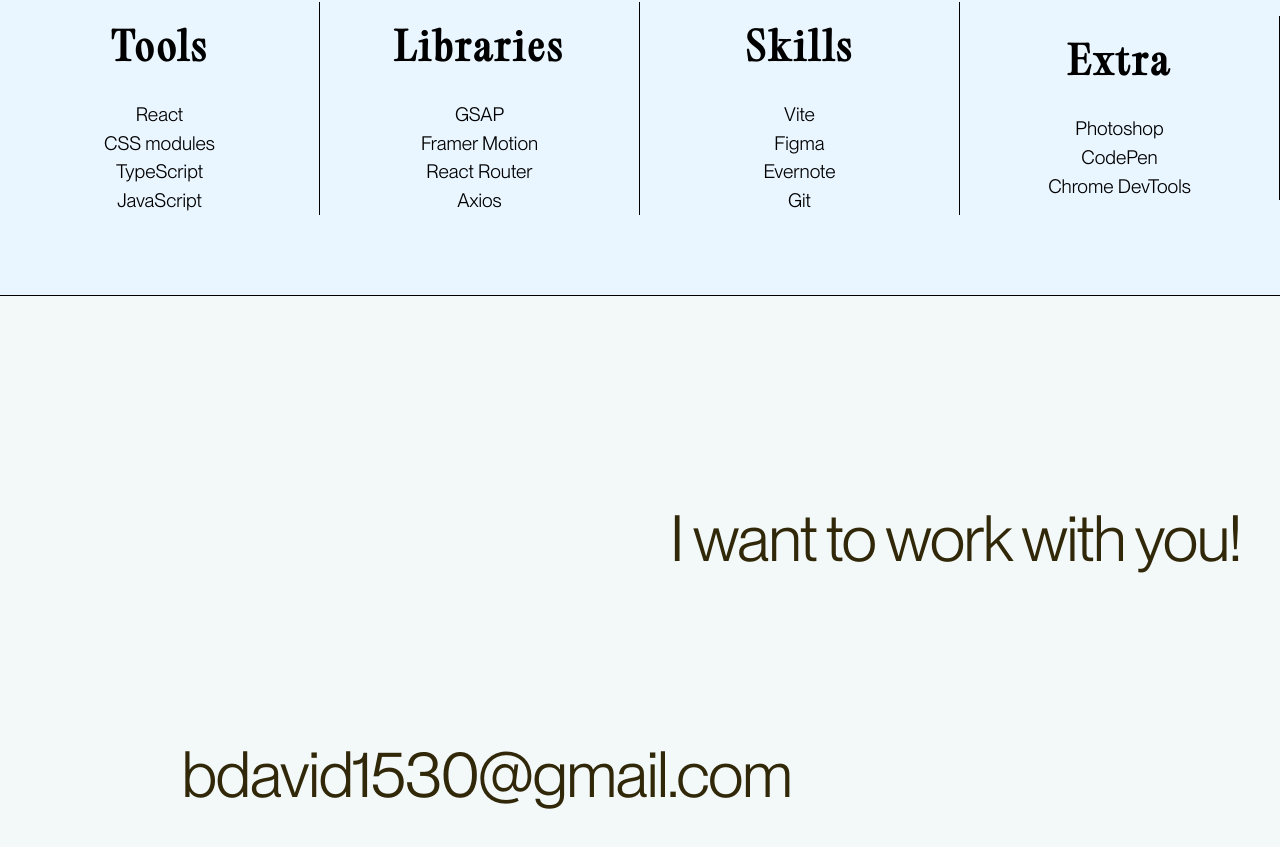
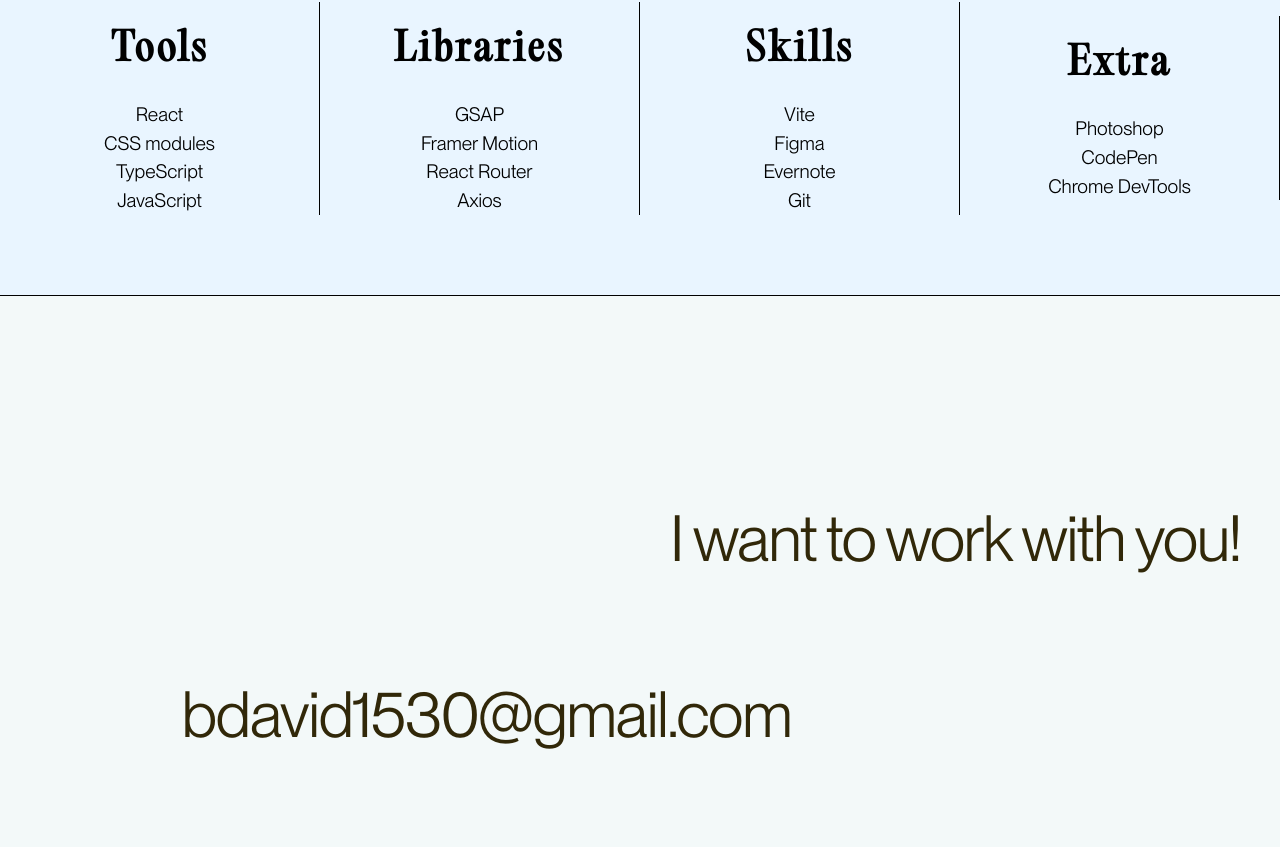
Before and after one commit to brian-david4/brian-portfolio-website, a React (Vite) app in the folder portfolio-website/: page / in a window 1280 px wide. Shown: the part 2768-3615 px from the top of the page. Built offline with nearby package versions, Linux system fonts and the light colour scheme.

Commit message:
Make home trail disappear on footer enter

```diff
--- a/portfolio-website/src/App.tsx
+++ b/portfolio-website/src/App.tsx
@@ -27,12 +27,24 @@ function App() {
     }
   }, [pathname]);
 
+  // check footer hover on homepage
+  const [footerHovered, setFooterHovered] = useState(false);
+
   return (
     <>
-      <MouseTrail on404Page={on404Page} />
+      <MouseTrail footerHovered={footerHovered} on404Page={on404Page} />
       <Header on404Page={on404Page} />
       <Routes location={location} key={location.pathname}>
-        <Route index element={<Home />} />
+        <Route
+          index
+          element={
+            <Home
+              footerHovered={footerHovered}
+              handleMouseEnter={() => setFooterHovered(true)}
+              handleMouseLeave={() => setFooterHovered(false)}
+            />
+          }
+        />
         <Route path="/about" element={<About />} />
         <Route path="/projects" element={<Projects />} />
         <Route path="*" element={<NotFound />} />
--- a/portfolio-website/src/components/ContactMouseEffect/ContactMouseEffect.tsx
+++ b/portfolio-website/src/components/ContactMouseEffect/ContactMouseEffect.tsx
@@ -16,8 +16,21 @@ const ContactMouseEffect = ({ isTitleHovered }: ContactMouseEffectProps) => {
       {colours.map((colour, idx) => (
         <motion.div
           key={`cursor_${idx}`}
-          animate={{ opacity: isTitleHovered ? 1 : 0, left: x, top: y }}
-          transition={{ type: "tween", ease: "easeOut", delay: idx * 0.002 }}
+          animate={{
+            opacity: isTitleHovered ? 1 : 0,
+            left: x,
+            top: y,
+          }}
+          transition={{
+            type: "tween",
+            ease: "easeOut",
+            delay: idx * 0.002,
+            opacity: {
+              duration: 0.2,
+              ease: [0.16, 1, 0.3, 1],
+              delay: 0,
+            },
+          }}
           style={{
             height: size,
             width: size,
--- a/portfolio-website/src/components/HomeFooter/HomeFooter.tsx
+++ b/portfolio-website/src/components/HomeFooter/HomeFooter.tsx
@@ -1,21 +1,30 @@
-import { useState } from "react";
 import ContactMouseEffect from "../ContactMouseEffect/ContactMouseEffect";
 import styles from "./hmFt.module.css";
 import { motion } from "framer-motion";
 import { wordEnter } from "./contactAnims";
 
-const HomeFooter = () => {
+interface HomeFooterProps {
+  handleMouseEnter: () => void;
+  handleMouseLeave: () => void;
+  footerHovered: boolean;
+}
+
+const HomeFooter = ({
+  handleMouseLeave,
+  handleMouseEnter,
+  footerHovered,
+}: HomeFooterProps) => {
   const text1 = "I want to work with you!";
   const text2 = "bdavid1530@gmail.com";
-  const [contactHovered, setMouseHovered] = useState(false);
+  // const [contactHovered, setMouseHovered] = useState(false);
   return (
     <footer
-      onMouseEnter={() => setMouseHovered(true)}
-      onMouseLeave={() => setMouseHovered(false)}
+      onMouseEnter={handleMouseEnter}
+      onMouseLeave={handleMouseLeave}
       className={styles.footer}
     >
       <div className={styles.textFlex}>
-        <ContactMouseEffect isTitleHovered={contactHovered} />
+        <ContactMouseEffect isTitleHovered={footerHovered} />
 
         <div className={`${styles.text1Wrapper} ${styles.textWrapper}`}>
           <p className={styles.textInner}>
--- a/portfolio-website/src/components/HomeFooter/hmFt.module.css
+++ b/portfolio-website/src/components/HomeFooter/hmFt.module.css
@@ -39,10 +39,6 @@
 }
 
 /* contact */
-.phrasesPosition {
-  position: absolute;
-  bottom: 5vmin;
-}
 .textFlex {
   height: 100vh;
   width: 100vw;
@@ -74,7 +70,7 @@
   letter-spacing: -0.1rem;
 }
 .text2Wrapper {
-  top: 5vh;
+  bottom: 2.5vh;
   right: 12vw;
 }
 .email {
--- a/portfolio-website/src/components/MouseTrail/MouseTrail.tsx
+++ b/portfolio-website/src/components/MouseTrail/MouseTrail.tsx
@@ -6,9 +6,10 @@ import { useEffect, useState } from "react";
 
 interface MouseTrailProps {
   on404Page: boolean;
+  footerHovered: boolean;
 }
 
-const MouseTrail = ({ on404Page }: MouseTrailProps) => {
+const MouseTrail = ({ on404Page, footerHovered }: MouseTrailProps) => {
   const { pathname } = useLocation();
   const [onContactPage, setOnContactPage] = useState(false);
 
@@ -25,9 +26,9 @@ const MouseTrail = ({ on404Page }: MouseTrailProps) => {
   return (
     <motion.div
       className={`${styles.mouseTrail}
-        ${onContactPage ? styles.contactPage : ""}
-        ${on404Page ? styles.contactPage : ""}
-        `}
+        ${
+          onContactPage || on404Page || footerHovered ? styles.contactPage : ""
+        } `}
       animate={{ left: x - 10 / 2, top: y - 10 / 2 }}
       transition={{ type: "tween", ease: "easeOut" }}
     >
--- a/portfolio-website/src/pages/Home/Home.tsx
+++ b/portfolio-website/src/pages/Home/Home.tsx
@@ -15,7 +15,17 @@ import { TextHoverType } from "../../types";
 import styles from "./home.module.css";
 import HomeFooter from "../../components/HomeFooter/HomeFooter";
 
-const Home = () => {
+interface HomeProps {
+  handleMouseEnter: () => void;
+  handleMouseLeave: () => void;
+  footerHovered: boolean;
+}
+
+const Home = ({
+  handleMouseEnter,
+  handleMouseLeave,
+  footerHovered,
+}: HomeProps) => {
   // smooth scroll
   useEffect(() => {
     const lenis = new Lenis({ lerp: 0.035, wheelMultiplier: 0.65 });
@@ -181,7 +191,11 @@ const Home = () => {
             ))}
           </div>
 
-          <HomeFooter />
+          <HomeFooter
+            footerHovered={footerHovered}
+            handleMouseEnter={handleMouseEnter}
+            handleMouseLeave={handleMouseLeave}
+          />
         </div>
       </div>
     </>
```
